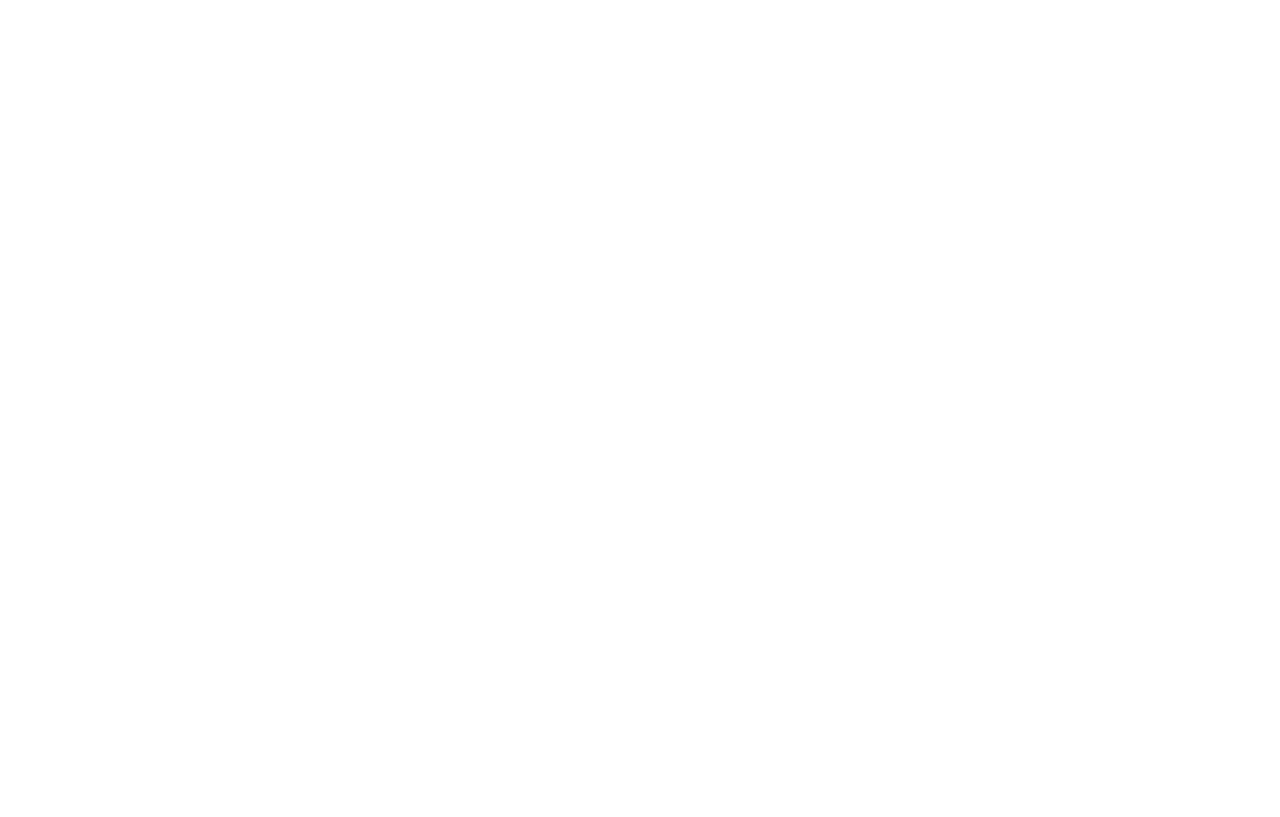
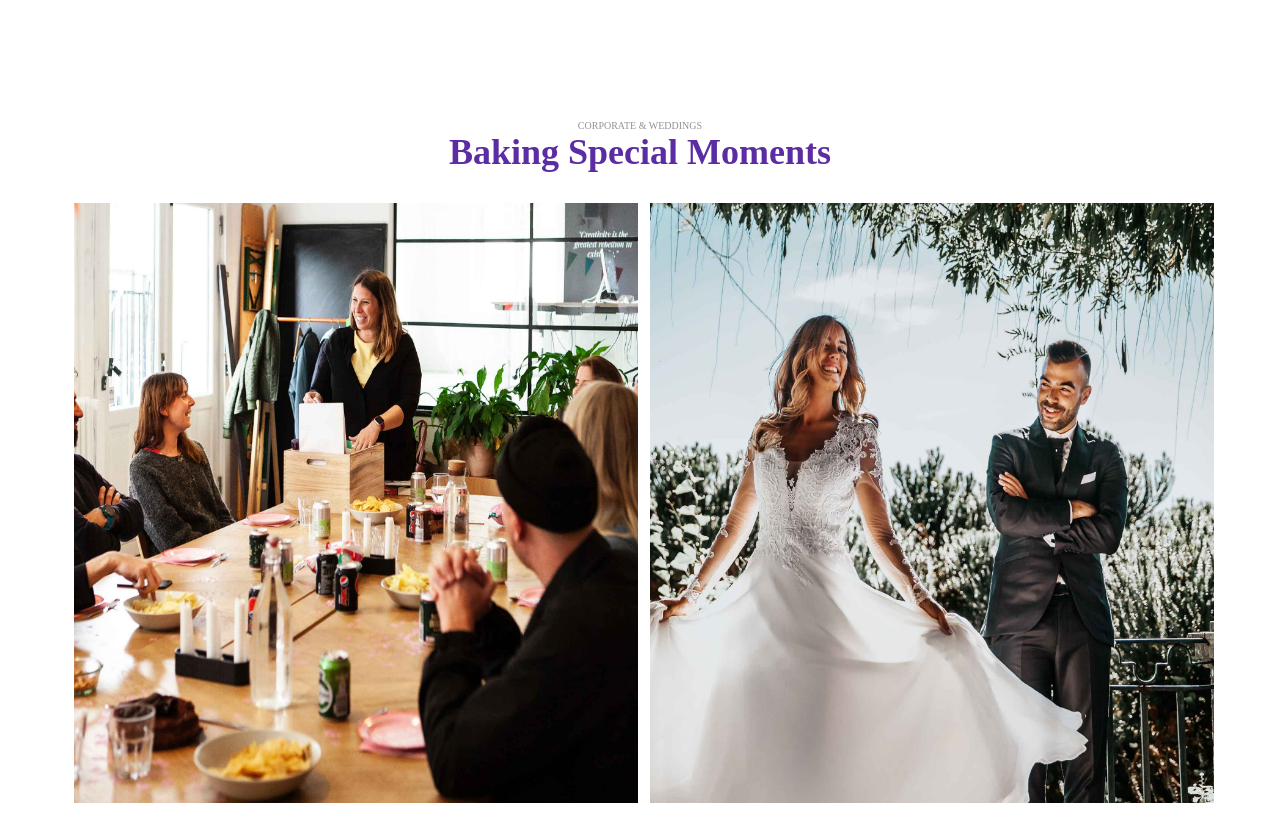
Before and after one commit to Runatorium/proj-html-vuejs, a Vue app: page / in a window 1280 px wide. Shown: the part 1580-2397 px from the top of the page. Before the commit the page ends 1600 px from the top, so only its background shows below. Built offline with nearby package versions, Linux system fonts and the light colour scheme.

Commit message:
working on special events

```diff
--- a/src/App.vue
+++ b/src/App.vue
@@ -1,6 +1,7 @@
 <script>
 import PageHeader from './components/PageHeader.vue';
 import MyProductSection from './components/MyProductSection.vue';
+import MyOccasionBox from './components/MyOccasionBox.vue';
 import { store } from './store.js'
 
 
@@ -8,6 +9,7 @@
   components: {
     PageHeader,
     MyProductSection,
+    MyOccasionBox,
   },
 
   data () {
@@ -25,6 +27,7 @@
 <template>
   <PageHeader></PageHeader>
   <MyProductSection></MyProductSection>
+  <MyOccasionBox></MyOccasionBox>
 </template>
 
 <style scoped>
--- /dev/null
+++ b/src/components/MyOccasionBox.vue
@@ -0,0 +1,62 @@
+<script>
+import { store } from '../store';
+
+export default{
+    name: 'MyOccasionBox',
+
+    data(){
+        return{
+            store
+        }
+
+    },
+}
+
+</script>
+
+<template>
+    <p id="greytitle">CORPORATE & WEDDINGS</p>
+    <h2 class="title">Baking Special Moments</h2>
+    <div class="container">
+        <div class="innerbox">
+            <div v-for="special in store.events" >
+                <img class="eventimgs" :src="special.imgurl" alt="">
+            </div>
+      </div>
+    </div>
+</template>
+
+
+<style scoped>
+
+.container{
+    height: 600px;
+    width: 100vw;
+    display: flex;
+    justify-content: center;
+}
+.innerbox{
+    width: 90%;
+    display: flex;
+    justify-content: center;
+}
+#greytitle{
+    margin-top: 100px;
+    font-size: 10px;
+    color: var(--Manatee);
+    text-align: center;
+}
+
+.eventimgs{
+    margin-top: 20px;
+    padding: 10px;
+    width: 98%;
+    height: 600px;
+}
+.title{
+    text-align: center;
+    color: var(--Daisy-Bush);
+    font-size: 36px;
+}
+
+</style>
--- a/src/components/MyProductSection.vue
+++ b/src/components/MyProductSection.vue
@@ -37,13 +37,12 @@
     </div>
 </template>
 
-<style>
+<style scoped>
 
 .container{
     height: 800px;
     width: 100vw;
     justify-content: center;
-
 }
 .innerbox{
     width: 90%;
--- a/src/store.js
+++ b/src/store.js
@@ -47,14 +47,16 @@
 
         events: [
             {
-                name: 'Wedding & Parties',
-                imgurl: 'asd',
-                type: 'Private Dining Hall',
+                name: 'Internation Bakery',
+                imgurl: '../public/img/corporate-bg.jpg',
+                imgurlhover: '../public/img/corporate-hover-bg.jpg',
+                type: 'Corporate Events',
             },
             {
-                name: 'Internation Bakery',
-                imgurl: 'asd',
-                type: 'Corporate Events',
+                name: 'Wedding & Parties',
+                imgurl: '../public/img/wedding-bg.jpg',
+                imgurlhover: '../public/img/wedding-hover-bg.jpg',
+                type: 'Private Dining Hall',
             },
         ],
 
```
